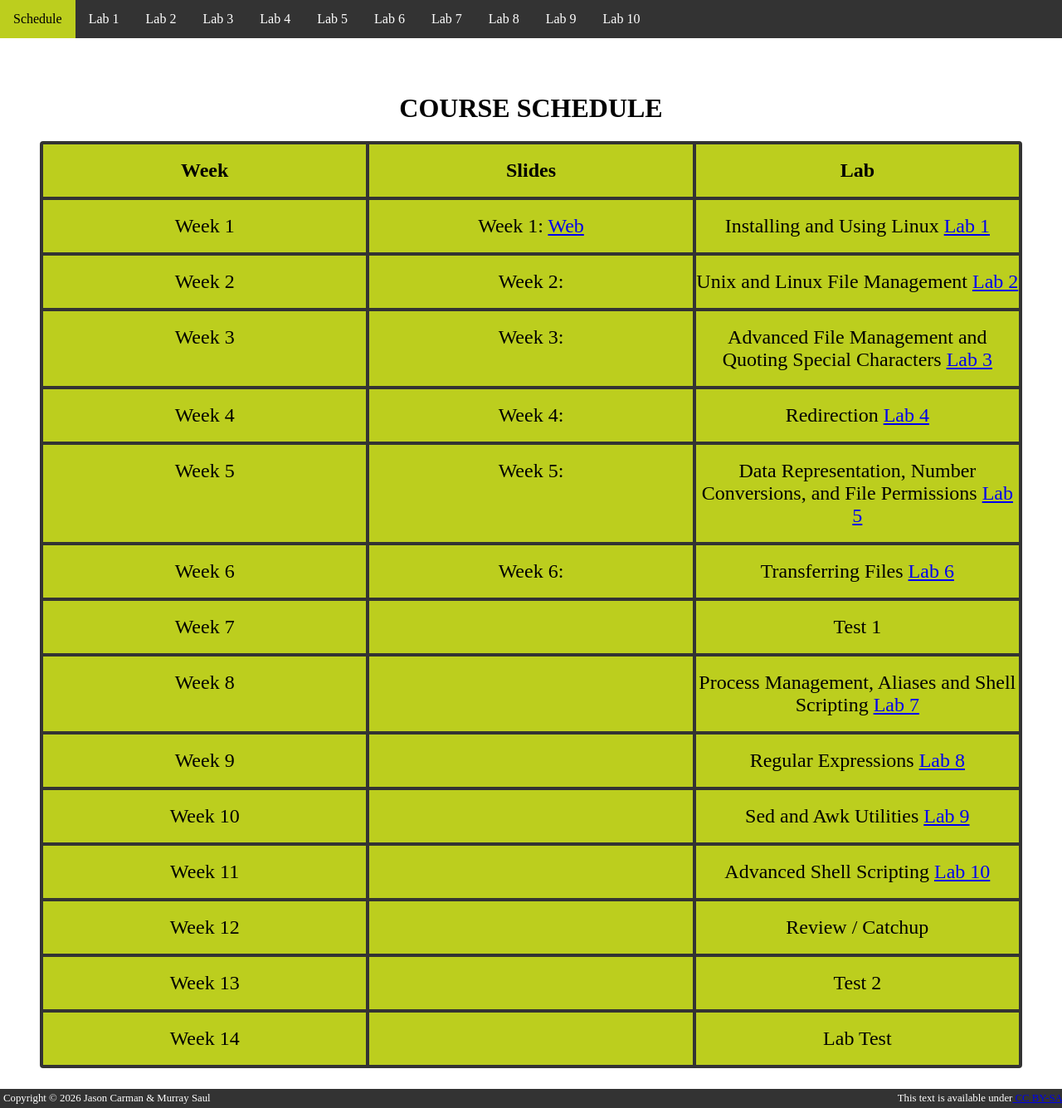
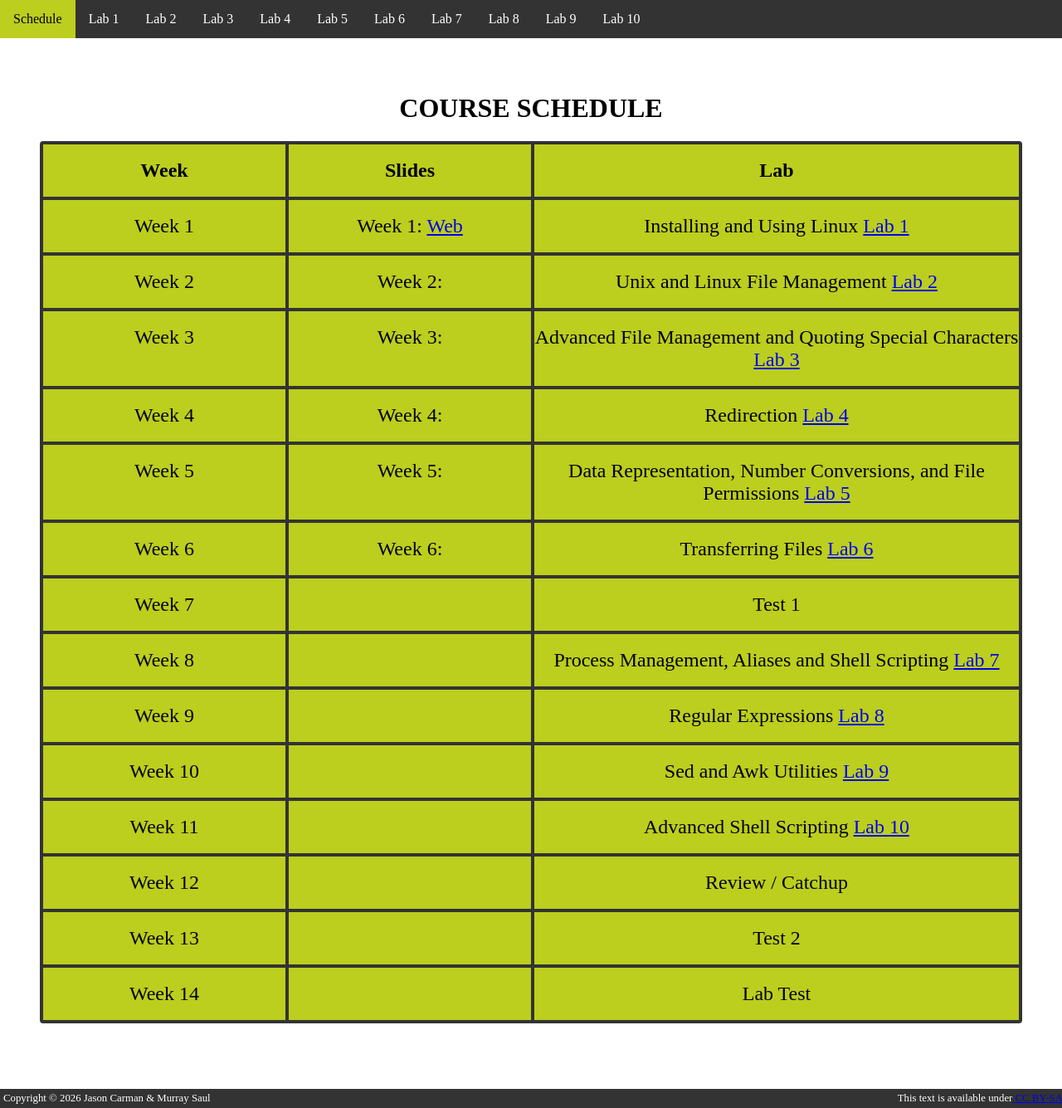
Before and after one commit to jmcarman/lin1.github.io, a Jekyll site: the page built from index.md, in a window 1280 px wide and 1335 px high. Shown: the whole window at 83% size. Built offline with Jekyll 4.4.1, drawn with Linux system fonts in a browser that asks for light colours.

Commit message:
style.css: Changed table styling to display the schedule better.

```diff
--- a/assets/css/style.css
+++ b/assets/css/style.css
@@ -199,7 +199,7 @@ img.sample {
 /* Flex schedule (homepage) */
 .grid-container {
 	display: grid;
-	grid-template-columns: repeat(3, 1fr);
+	grid-template-columns: 1fr 1fr 2fr;
 	gap: .25em;
 	background-color: #333333;
 	padding: .25em;
```
